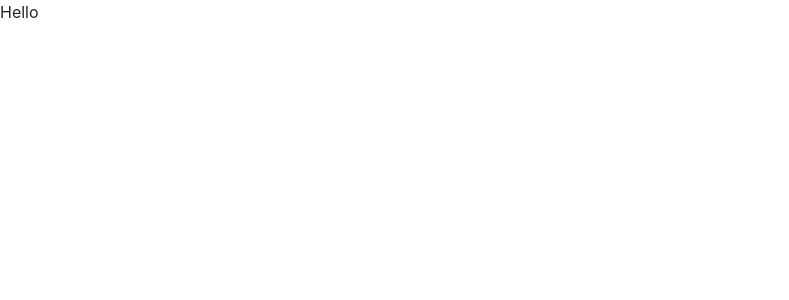
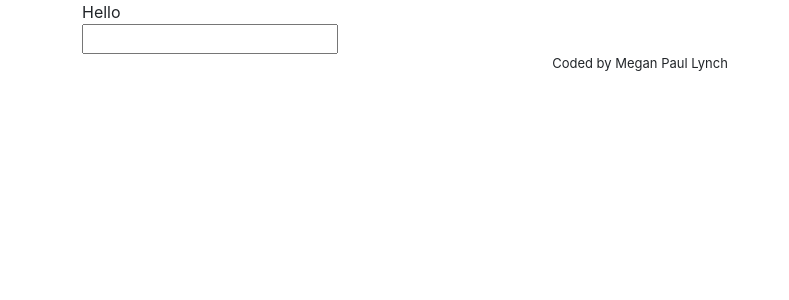
Before and after one commit to MeganPaulLynch/dictionary-app, a React (Create React App) app: page / in a window 1280 px wide. Shown: the top 300 px of the page, without its empty margins (0-789 px from the left). Built offline with nearby package versions, Linux system fonts and the light colour scheme.

Commit message:
Added search component and create state for search term

```diff
--- a/src/App.css
+++ b/src/App.css
@@ -0,0 +1,3 @@
+.App footer {
+  font-size: small;
+}
--- a/src/App.js
+++ b/src/App.js
@@ -1,9 +1,16 @@
 import "./App.css";
+import DictionarySearch from "./DictionarySearch";
 
 function App() {
   return (
     <div className="App">
-      <header className="App-header">Hello</header>
+      <div className="container">
+        <header className="App-header">Hello</header>
+        <main>
+          <DictionarySearch />
+        </main>
+        <footer className="text-center">Coded by Megan Paul Lynch</footer>
+      </div>
     </div>
   );
 }
--- /dev/null
+++ b/src/DictionarySearch.js
@@ -0,0 +1,19 @@
+import React, { useState } from "react";
+
+export default function DictionarySearch() {
+  const [searchTerm, setSearchTerm] = useState("");
+  function handleSearch(event) {
+    event.preventDefault();
+  }
+  function searchWord(event) {
+    setSearchTerm(event.target.value);
+  }
+  return (
+    <div>
+      <form onSubmit={handleSearch}>
+        <input type="search" onChange={searchWord} />
+      </form>
+      {searchTerm}
+    </div>
+  );
+}
```
